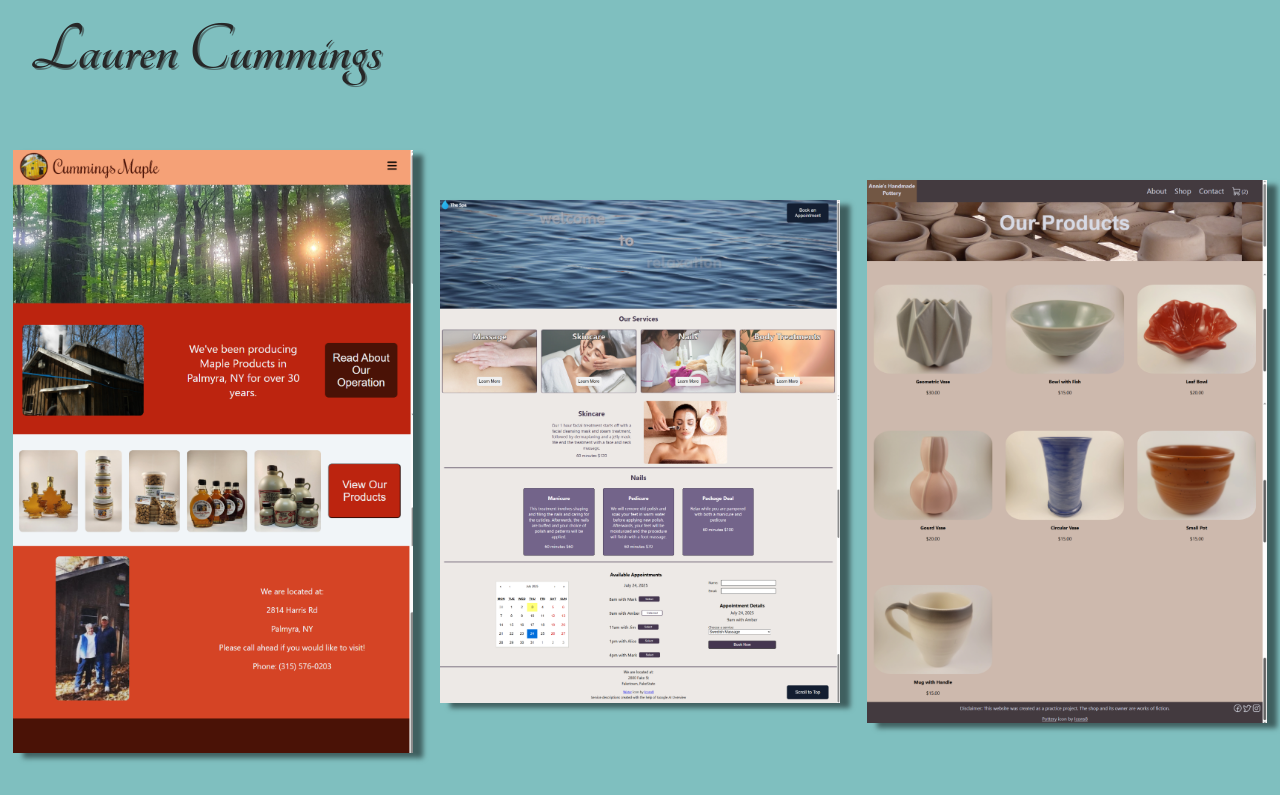
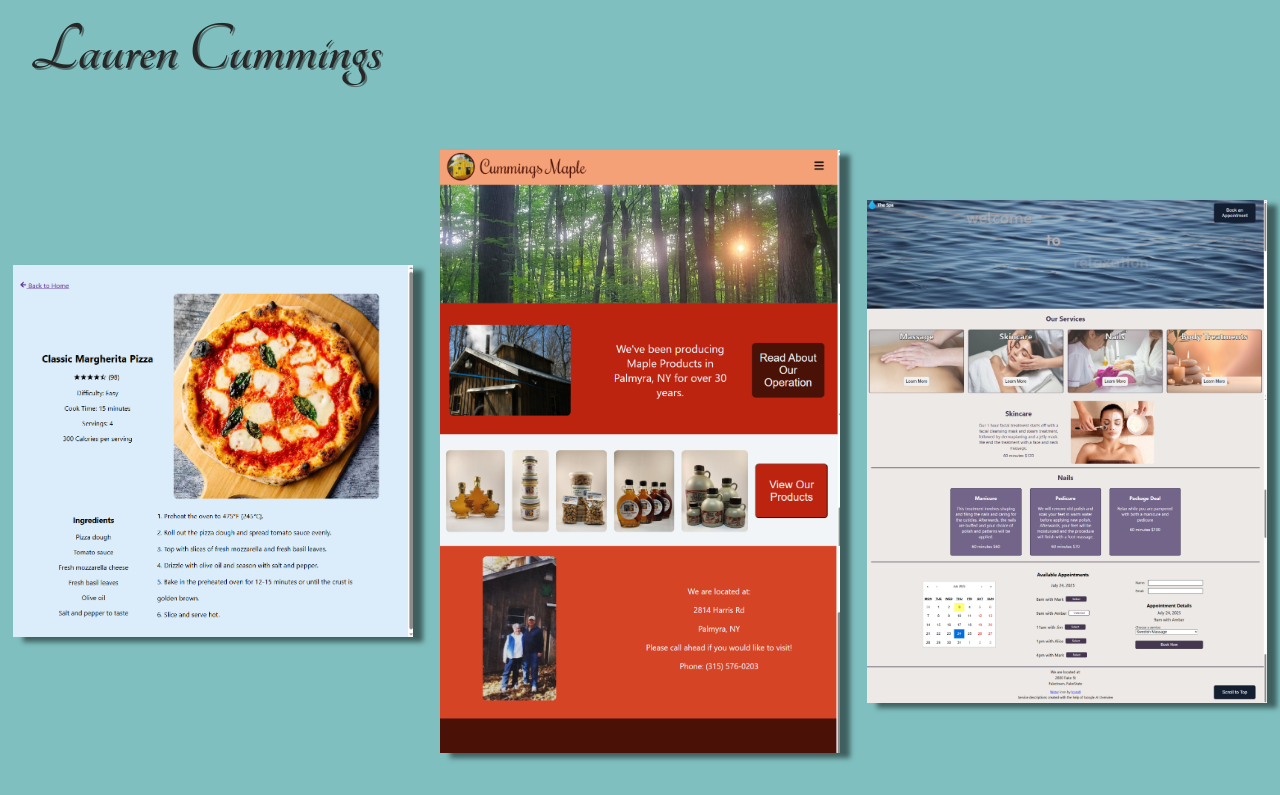
Before and after one commit to LaurenCummings/portfolio-project, a React (Vite) app: page / in a window 1280 px wide. Shown: the top 795 px of the page. Built offline with nearby package versions, Linux system fonts and the light colour scheme.

Commit message:
added recipe Project photo to home page

```diff
--- a/src/pages/Home.jsx
+++ b/src/pages/Home.jsx
@@ -4,12 +4,18 @@ import shopProject from '../assets/shopProject.png';
 import movieProject from '../assets/movieProject.png';
 import cummingsMaple from '../assets/cummingsMaple.png';
 import spaProject from '../assets/spaProjectShort.png';
+import recipeProject from '../assets/recipeProject.png';
 
 function Home() {
 
     return (
       <div className="home">
         <div className="selected-projects">
+            <div className="project">
+                <Link to="/cummings-maple">
+                    <img src={recipeProject} alt="Recipe Project" />
+                </Link>
+            </div>
             <div className="project">
                 <Link to="/cummings-maple">
                     <img src={cummingsMaple} alt="Cummings Maple" />
```
